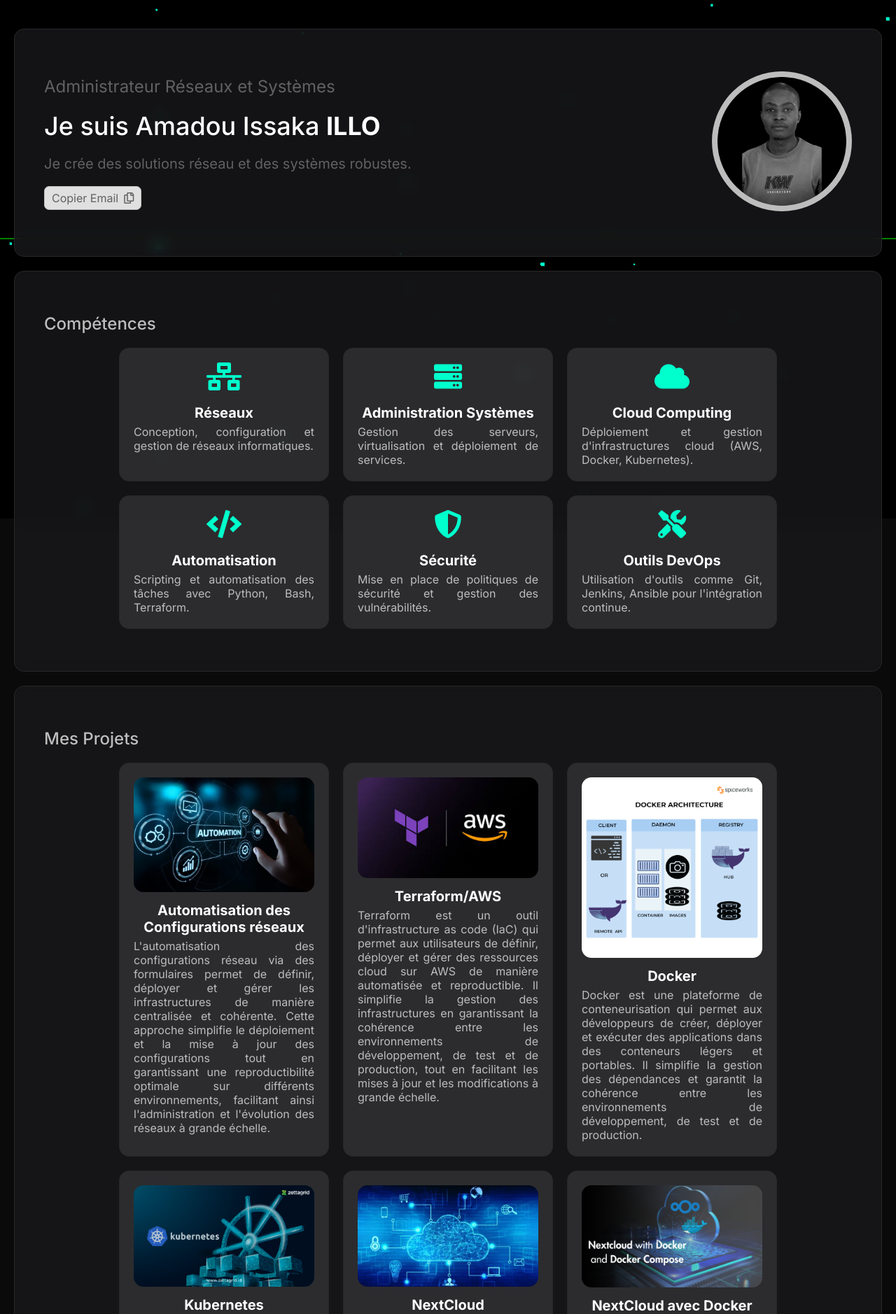
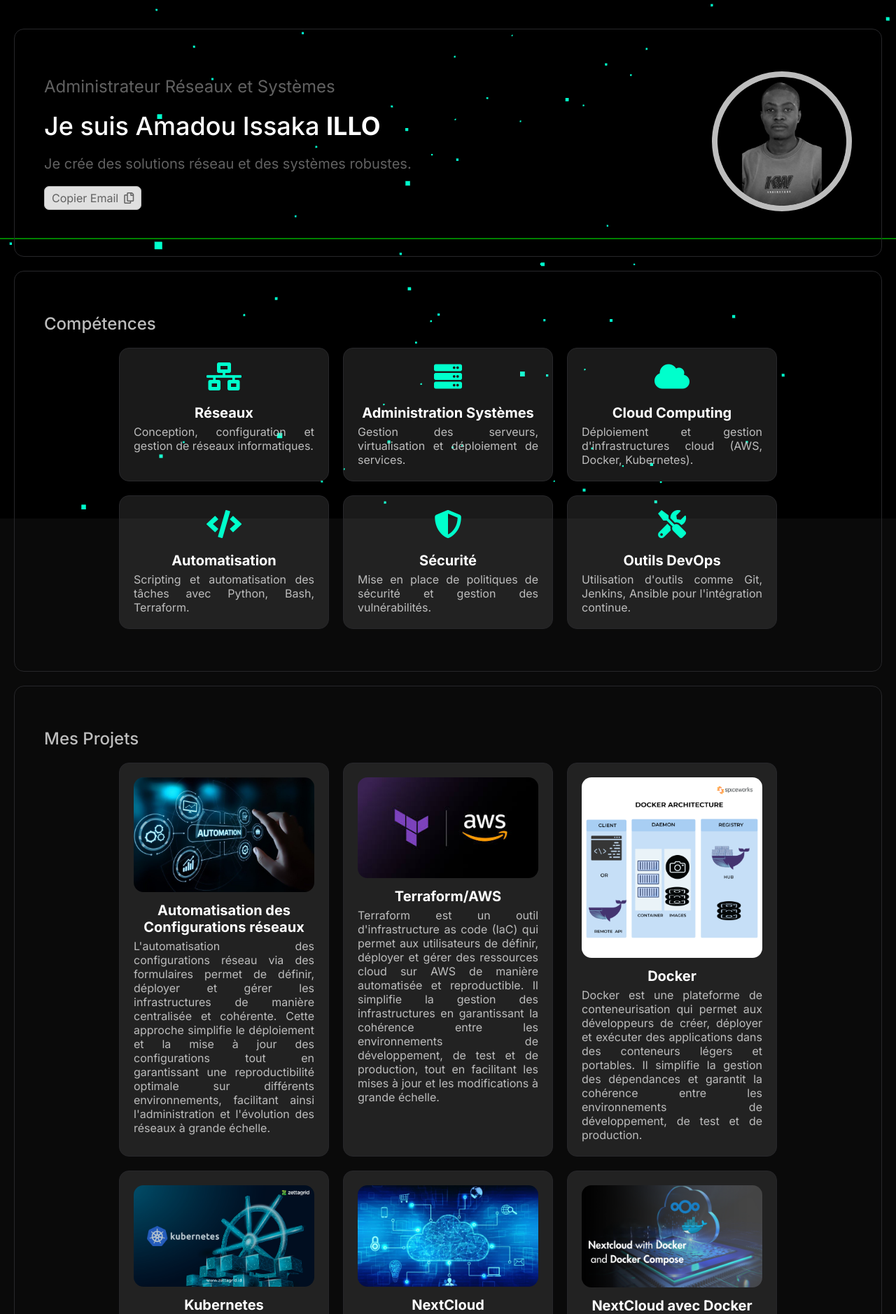
Before and after one commit to abbabz/profil, a PHP site: page /index.html in a window 1280 px wide. Shown: the part 59-1937 px from the top of the page at 70% size. Run offline with PHP 8.4, Linux system fonts and the light colour scheme; some libraries are stand-ins or nearby versions.

Commit message:
Update style.css

```diff
--- a/style.css
+++ b/style.css
@@ -100,10 +100,10 @@
     align-items: center;
     justify-content: space-between;
     padding: 60px 42px;
-    background: rgba(24, 24, 27, 0.8);
+    /*background: rgba(24, 24, 27, 0.8);*/
     border: 1px solid #27272A;
     border-radius: 14px;
-    backdrop-filter: blur(10px);
+    /*backdrop-filter: blur(10px);*/
     margin-bottom: 20px;
 }
 
@@ -168,10 +168,10 @@
 /* Section Compétences */
 .skills {
     padding: 60px 42px;
-    background: rgba(24, 24, 27, 0.8);
+  /*  background: rgba(24, 24, 27, 0.8);*/
     border: 1px solid #27272A;
     border-radius: 14px;
-    backdrop-filter: blur(10px);
+   /* backdrop-filter: blur(10px);*/
     margin-bottom: 20px;
 }
 
@@ -226,10 +226,10 @@
 /* Section Portfolio */
 .portfolio {
     padding: 60px 42px;
-    background: rgba(24, 24, 27, 0.8);
+  /*  background: rgba(24, 24, 27, 0.8);*/
     border: 1px solid #27272A;
     border-radius: 14px;
-   backdrop-filter: blur(10px);
+  /* backdrop-filter: blur(10px);*/
     margin-bottom: 20px;
 }
 
```
